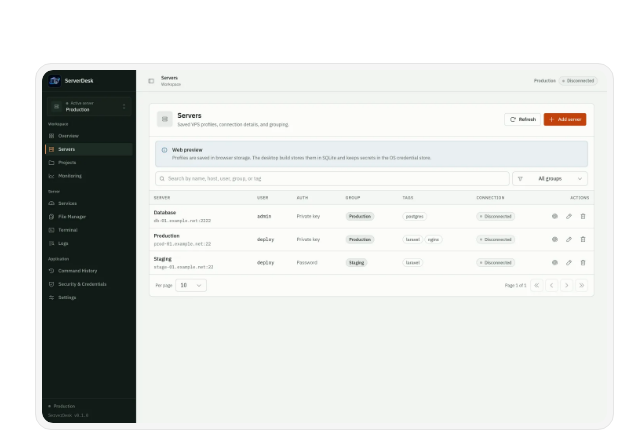
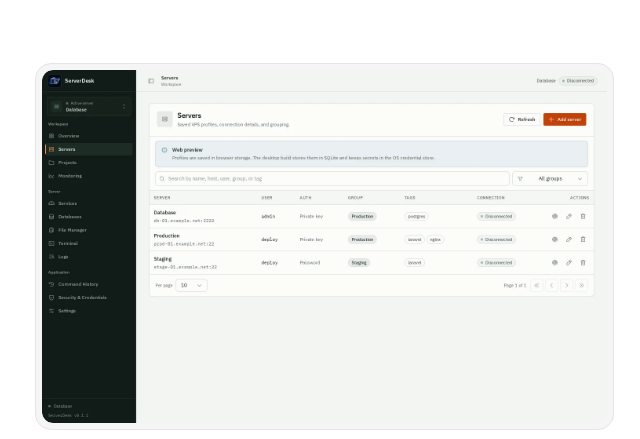
Before and after one commit to srosthai/serdesk-web, an Astro site: page /features in a window 1280 px wide. Shown: the part 496-935 px from the top of the page, 594-1234 px from the left. Built offline with nearby package versions, Linux system fonts and the light colour scheme; Astro itself is replaced by a stand-in of ours.

Commit message:
fix: refresh product screenshots for v0.1.1
Regenerate every product screenshot from the v0.1.1 build so the sidebar version, navigation, and Database Manager are current. Add a database workspace screenshot to the feature gallery and the New in v0.1.1 section, and use versioned immutable filenames so cached images cannot outlive a release.

```diff
--- a/src/data/screenshots.ts
+++ b/src/data/screenshots.ts
@@ -11,48 +11,56 @@ export const productScreenshots: ProductScreenshot[] = [
   {
     id: "overview",
     view: "Overview",
-    src: "/screenshots/overview.webp",
-    alt: "ServerDesk Overview screen with the server selector, connection state, identity panel, and resource monitoring cards.",
+    src: "/screenshots/overview-0.1.1.webp",
+    alt: "ServerDesk v0.1.1 Overview screen with the server selector, connection state, identity panel, and resource monitoring cards.",
     width: 1440,
     height: 900,
   },
   {
     id: "servers",
     view: "Servers",
-    src: "/screenshots/servers.webp",
-    alt: "ServerDesk Servers screen listing saved VPS profiles with group, tags, authentication, and connection state.",
+    src: "/screenshots/servers-0.1.1.webp",
+    alt: "ServerDesk v0.1.1 Servers screen listing saved VPS profiles with group, tags, authentication, and connection state.",
+    width: 1440,
+    height: 900,
+  },
+  {
+    id: "databases",
+    view: "Databases",
+    src: "/screenshots/databases-0.1.1.webp",
+    alt: "ServerDesk v0.1.1 Database Manager with saved PostgreSQL and MySQL connections, an object explorer, and workspace tabs for overview, structure, data, SQL, and sessions.",
     width: 1440,
     height: 900,
   },
   {
     id: "terminal",
     view: "Terminal",
-    src: "/screenshots/terminal.webp",
-    alt: "ServerDesk Terminal screen showing the desktop application requirement for interactive SSH sessions.",
+    src: "/screenshots/terminal-0.1.1.webp",
+    alt: "ServerDesk v0.1.1 Terminal screen showing the desktop application requirement for interactive SSH sessions.",
     width: 1440,
     height: 900,
   },
   {
     id: "services",
     view: "Services",
-    src: "/screenshots/services.webp",
-    alt: "ServerDesk Services screen with a server selector, connection state, and paused service discovery.",
+    src: "/screenshots/services-0.1.1.webp",
+    alt: "ServerDesk v0.1.1 Services screen with a server selector, connection state, and paused service discovery.",
     width: 1440,
     height: 900,
   },
   {
     id: "files",
     view: "File Manager",
-    src: "/screenshots/files.webp",
-    alt: "ServerDesk File Manager screen with server selection, root directory controls, and paused file browsing.",
+    src: "/screenshots/files-0.1.1.webp",
+    alt: "ServerDesk v0.1.1 File Manager screen with server selection, root directory controls, and paused file browsing.",
     width: 1440,
     height: 900,
   },
   {
     id: "projects",
     view: "Projects",
-    src: "/screenshots/projects.webp",
-    alt: "ServerDesk Projects screen with remote directory controls and a saved projects section.",
+    src: "/screenshots/projects-0.1.1.webp",
+    alt: "ServerDesk v0.1.1 Projects screen with remote directory controls and a saved projects section.",
     width: 1440,
     height: 900,
   },
--- a/src/pages/features.astro
+++ b/src/pages/features.astro
@@ -84,6 +84,8 @@ const newFeatures = [feature("database-manager"), feature("auto-updates")];
         </p>
       </div>
 
+      <ScreenshotFigure image={screenshot("databases")} frame="paper" class="mt-10 md:mt-14" />
+
       <div class="mt-10 grid gap-8 md:grid-cols-2 md:gap-14">
         {
           newFeatures.map((item) => (
--- a/src/pages/index.astro
+++ b/src/pages/index.astro
@@ -32,7 +32,7 @@ const structuredData = {
       url: siteUrl.toString(),
       downloadUrl: site.releases,
       softwareHelp: new URL("/docs", siteUrl).toString(),
-      screenshot: new URL("/screenshots/servers.webp", siteUrl).toString(),
+      screenshot: new URL("/screenshots/servers-0.1.1.webp", siteUrl).toString(),
       isAccessibleForFree: true,
       featureList: featuredFeatures.map((feature) => feature.name),
       sameAs: [site.github],
```
Also changed, not shown: public/screenshots/databases-0.1.1.webp (added), public/screenshots/files-0.1.1.webp (added), public/screenshots/files.webp (deleted), public/screenshots/overview-0.1.1.webp (added), public/screenshots/overview.webp (deleted), public/screenshots/projects-0.1.1.webp (added), public/screenshots/projects.webp (deleted), public/screenshots/servers-0.1.1.webp (added), public/screenshots/servers.webp (deleted), public/screenshots/services-0.1.1.webp (added), public/screenshots/services.webp (deleted), public/screenshots/terminal-0.1.1.webp (added), public/screenshots/terminal.webp (deleted).
